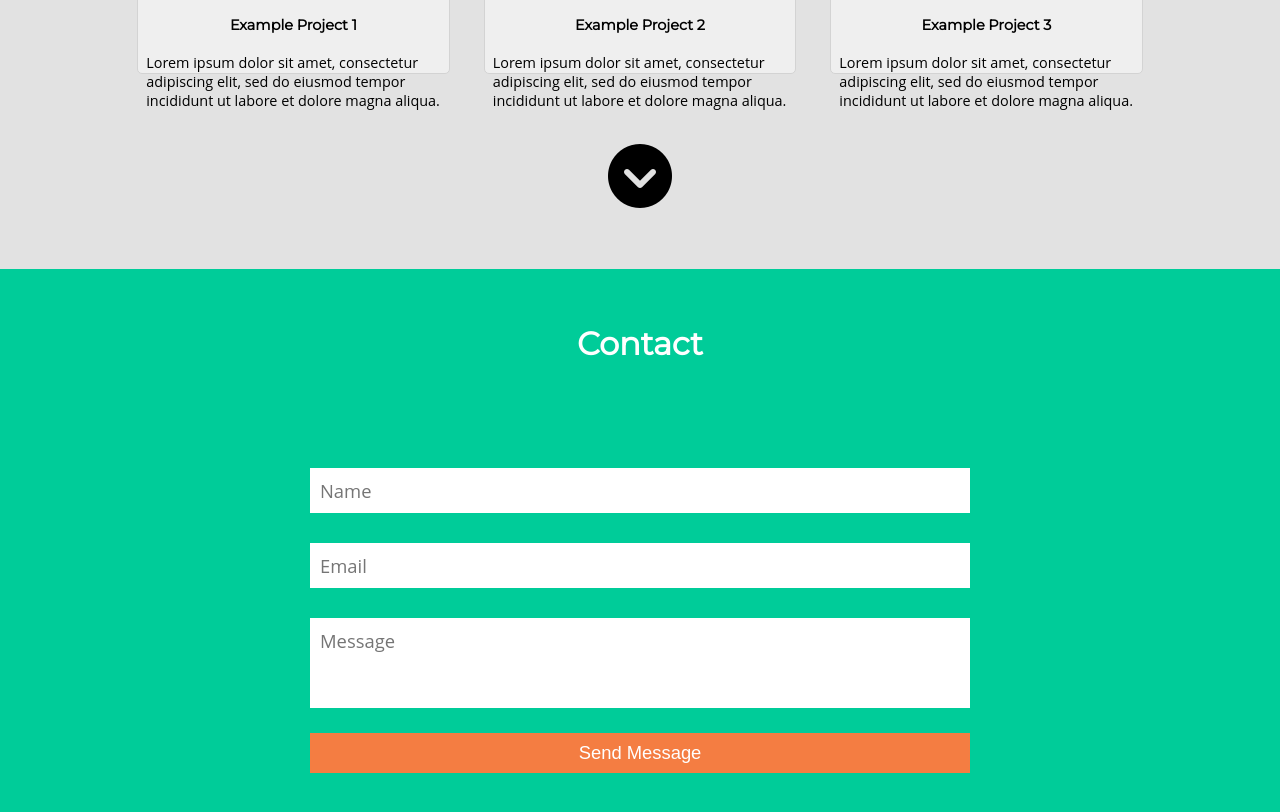
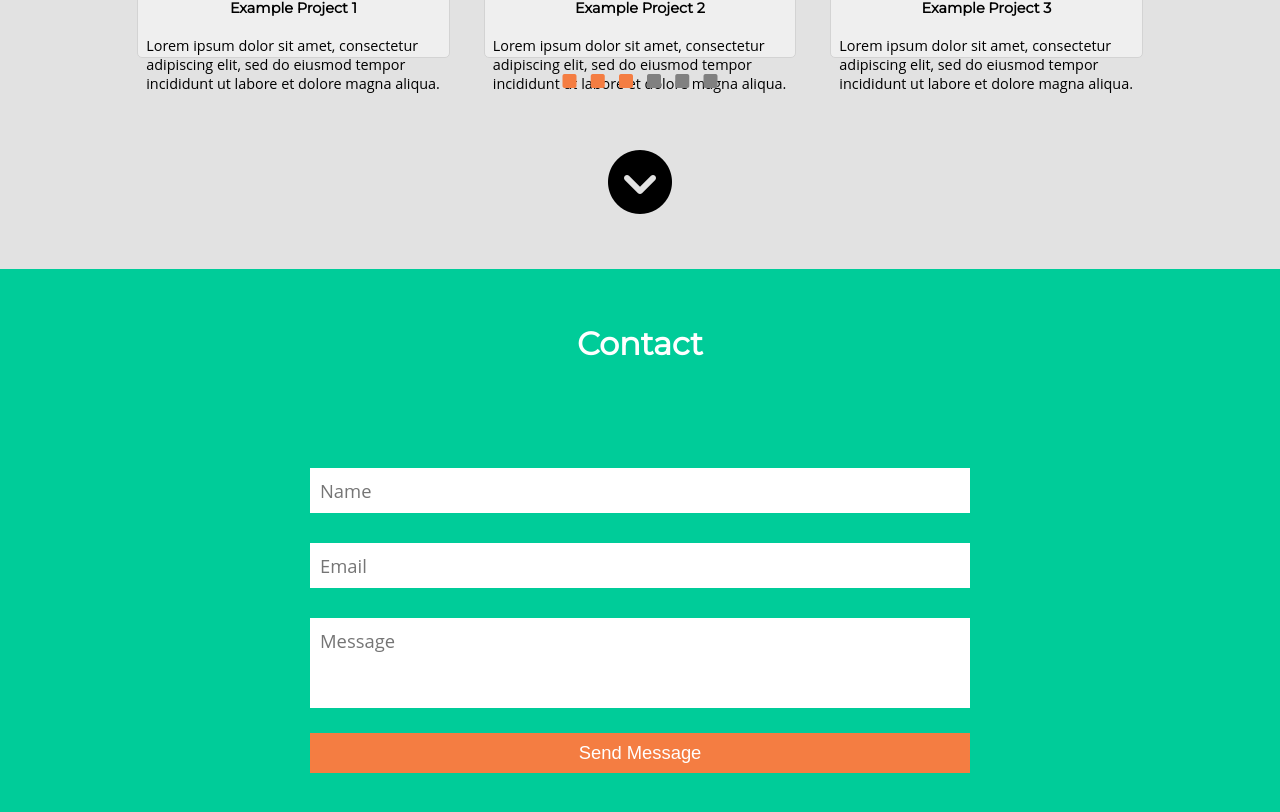
Before and after one commit to cpearce31/cpearce31.github.com, a plain HTML site: page portfolio.htm in a window 1280 px wide. Shown: the part 2031-2843 px from the top of the page. Drawn offline with Linux system fonts and the light colour scheme.

Commit message:
Added scroll indicator to projects section.

```diff
--- a/portfolio.htm
+++ b/portfolio.htm
@@ -141,6 +141,14 @@
           <i class="fa fa-angle-double-right" aria-hidden="true"></i>
         </button>
       </div>
+      <p class="projects-scroll-indicator" id="scroll-indicator">
+        <i class="fa fa-square tick" aria-hidden="true"></i>
+        <i class="fa fa-square tick" aria-hidden="true"></i>
+        <i class="fa fa-square tick" aria-hidden="true"></i>
+        <i class="fa fa-square tick" aria-hidden="true"></i>
+        <i class="fa fa-square tick" aria-hidden="true"></i>
+        <i class="fa fa-square tick" aria-hidden="true"></i>
+      </p>
       <button type="button" class="btn-scroll" id="projects-down">
         <i class="fa fa-chevron-circle-down" aria-hidden="true"></i>
       </button>
--- a/portfolio.js
+++ b/portfolio.js
@@ -33,11 +33,13 @@ function main() {
         projects[i].style.display = 'none';
       }
       projects[0].style.display = 'inline-flex';
+      ticks[0].style.color = '#f47d42';
     } else {
       currentCenterProject = 1;
-      projects[0].style.display = 'inline-flex';
-      projects[1].style.display = 'inline-flex';
-      projects[2].style.display = 'inline-flex';
+      for (let i = 0; i < 3; i++) {
+        projects[i].style.display = 'inline-flex';
+        ticks[i].style.color = '#f47d42';
+      }
     }
 
   }
@@ -107,16 +109,21 @@ function main() {
   let right = document.getElementById('scroll-right');
   let left = document.getElementById('scroll-left');
   let projects = document.querySelectorAll('#projects-wrapper > div');
+  let ticks = document.querySelectorAll('.tick');
   let currentCenterProject;
 
   right.addEventListener('click', () => {
     if (width <= 980 && currentCenterProject !== 5) {
       projects[currentCenterProject].style.display = 'none';
       projects[currentCenterProject + 1].style.display = 'inline-flex';
+      ticks[currentCenterProject].style.color = 'gray';
+      ticks[currentCenterProject + 1].style.color = '#f47d42';
       currentCenterProject++;
     } else if (width > 980 && currentCenterProject !== 4) {
       projects[currentCenterProject - 1].style.display = 'none';
       projects[currentCenterProject + 2].style.display = 'inline-flex';
+      ticks[currentCenterProject - 1].style.color = 'gray';
+      ticks[currentCenterProject + 2].style.color = '#f47d42';
       currentCenterProject++;
     }
   });
@@ -124,10 +131,14 @@ function main() {
     if (width <= 980 && currentCenterProject !== 0) {
       projects[currentCenterProject].style.display = 'none';
       projects[currentCenterProject - 1].style.display = 'inline-flex';
+      ticks[currentCenterProject].style.color = 'gray';
+      ticks[currentCenterProject - 1].style.color = '#f47d42';
       currentCenterProject--;
     } else if (width > 980 && currentCenterProject !== 1) {
       projects[currentCenterProject + 1].style.display = 'none';
       projects[currentCenterProject - 2].style.display = 'inline-flex';
+      ticks[currentCenterProject + 1].style.color = 'gray';
+      ticks[currentCenterProject - 2].style.color = '#f47d42';
       currentCenterProject--;
     }
   });
--- a/style.css
+++ b/style.css
@@ -279,6 +279,15 @@ body, h2 {
   margin: 0 15px;
 }
 
+.projects-scroll-indicator {
+  margin: -5vh 0 0 0;
+}
+
+.tick {
+  margin: 0 5px;
+  color: gray;
+}
+
 @media (max-width: 980px) {
 
   .project {
```
